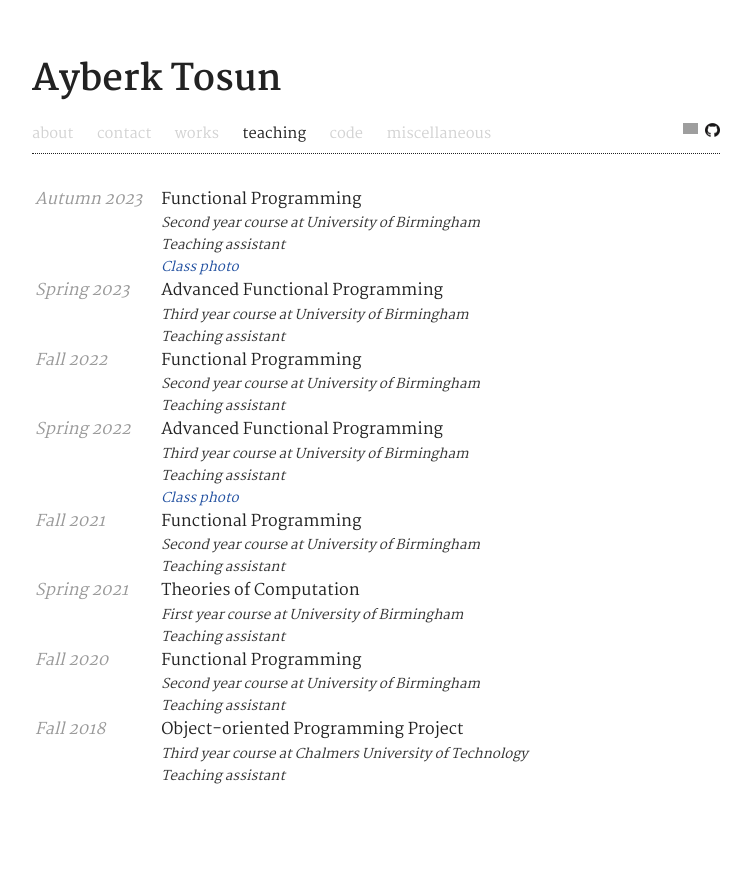
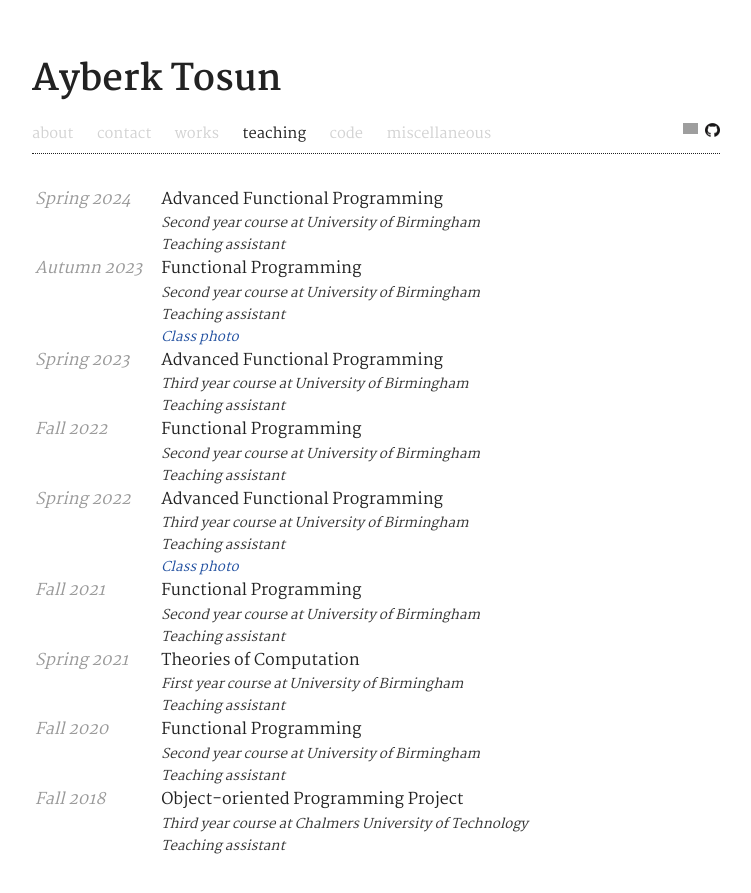
Before and after one commit to ayberkt/homepage, a Jekyll site: the page built from teaching.md, in a window 1280 px wide. Shown: the top 893 px of the page, without its empty margins (264-1015 px from the left). Built offline with Jekyll 4.4.1, drawn with Linux system fonts in a browser that asks for light colours; comment, search, counter and statistics services are not loaded; grey boxes are pictures that could not be loaded.

Commit message:
Add AFP 2024

```diff
--- a/_data/teaching.yml
+++ b/_data/teaching.yml
@@ -1,3 +1,8 @@
+- title: Advanced Functional Programming
+  period: Spring 2024
+  institution: University of Birmingham
+  level: Second year course
+  role: Teaching assistant
 - title: Functional Programming
   period: Autumn 2023
   institution: University of Birmingham
```
